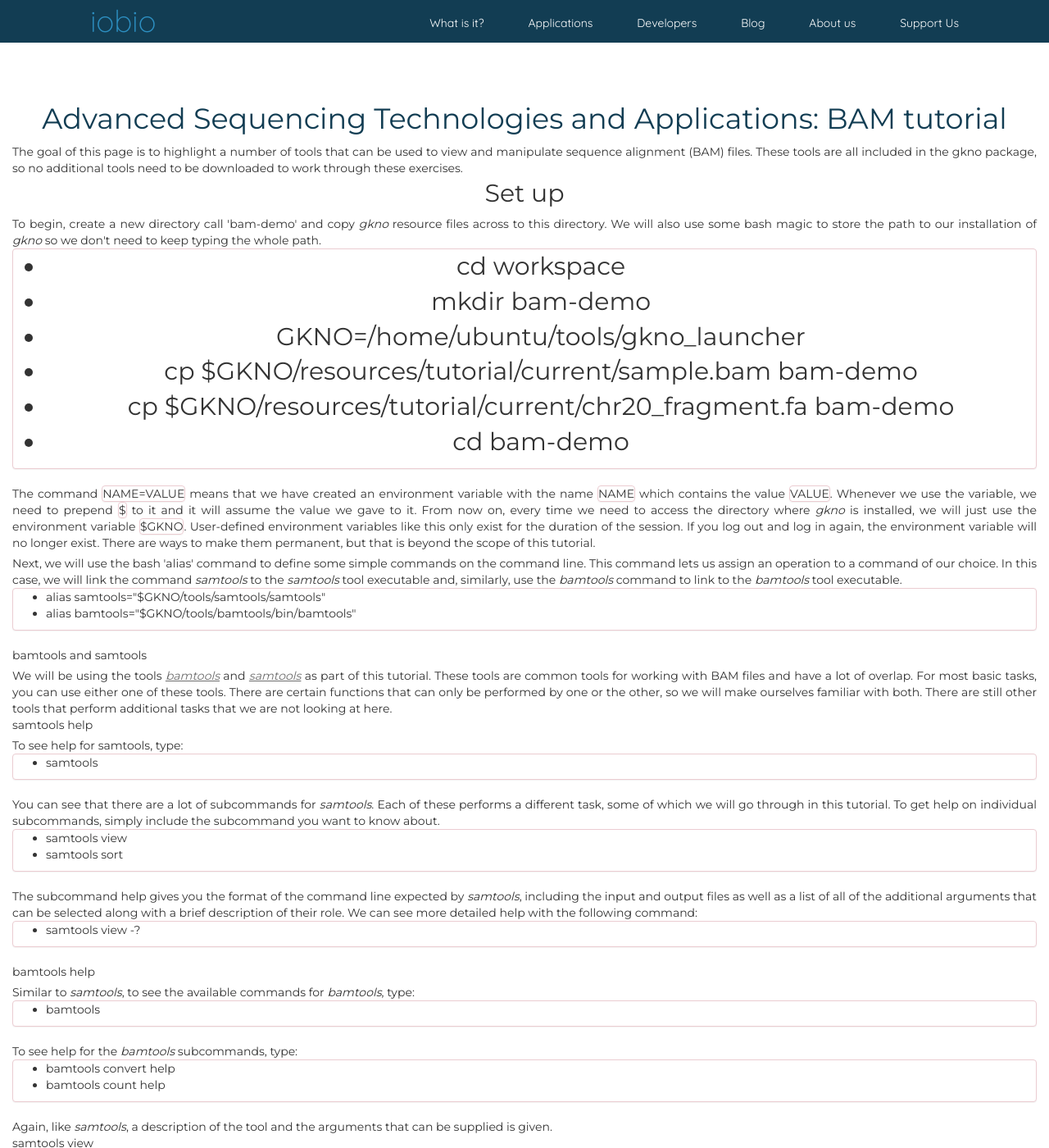
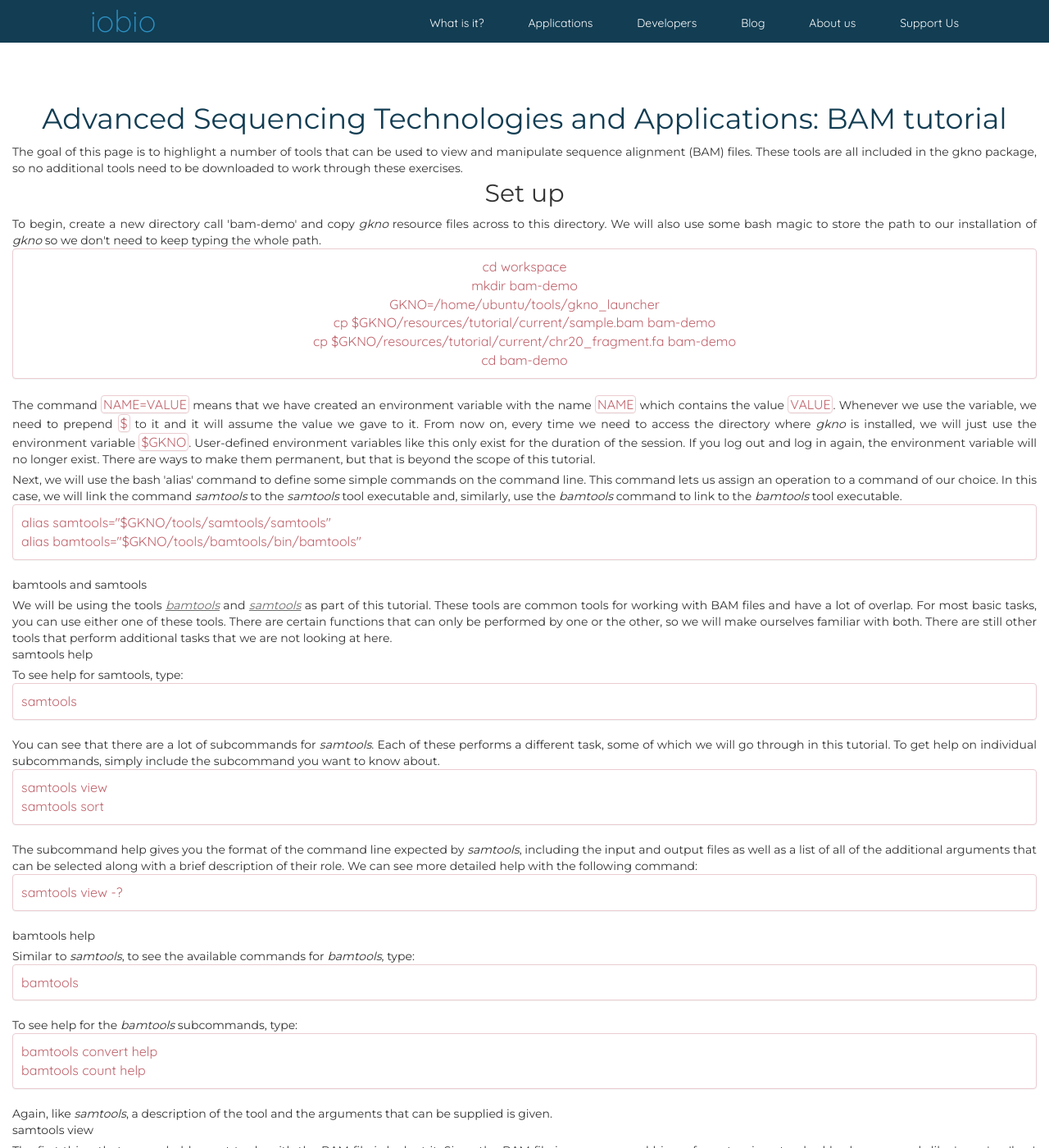
Before and after one commit to iobio/homepage, a Jekyll site: the page built from cshl.html, in a window 1280 px wide and 1400 px high. Shown: the whole window at 82% size. Built offline with Jekyll 4.4.1, drawn with Linux system fonts in a browser that asks for light colours; some web fonts are replaced.

Commit message:
Update site.css
Added some css changes for the cshl tutorials

```diff
--- a/public/css/site.css
+++ b/public/css/site.css
@@ -159,7 +159,25 @@ a { color:rgb(110,110,110); text-decoration: underline;}
 .news h4 { margin-top: 22px; margin-bottom: 3px; }
 .news h4:first-child { margin-top: 2px; margin-bottom: 3px; }
 
+.code-list {
+  list-style-type: none;
+  font-family: quicksand;
+  font-size: 16px;
+  color: #BF616A;
+  margin-top: 0px;
+  margin-bottom: 0px;
+  padding-top: 10px;
+  padding-bottom: 10px;
+  padding-left: 10px;
+  padding-right: 10px;
+}
 
+.code-span {
+  padding-left: 2px;
+  padding-right: 2px;
+  padding-top: 0px;
+  padding-bottom: 0px;
+}
 
 /*
  * Section
```
